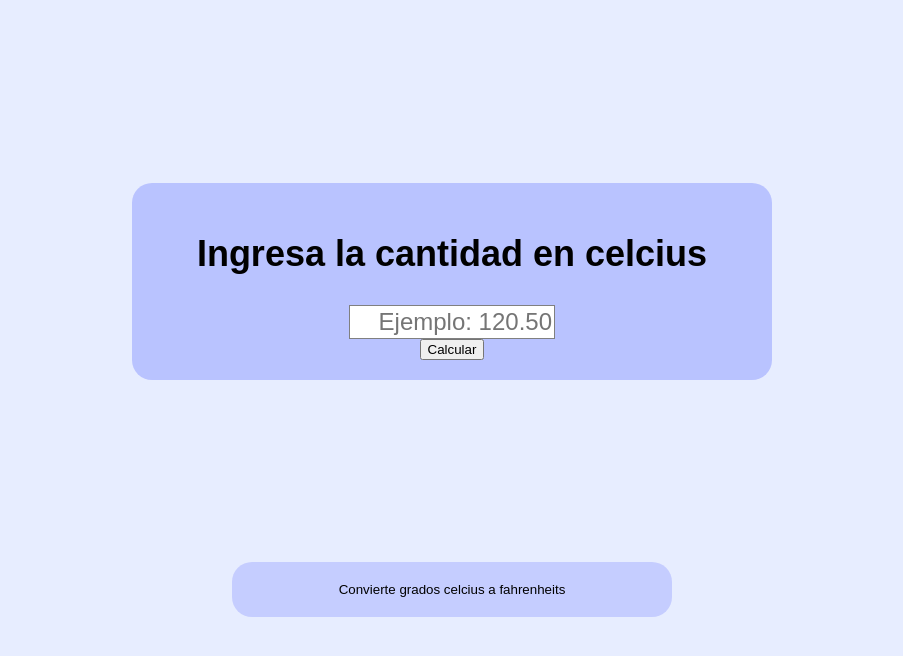
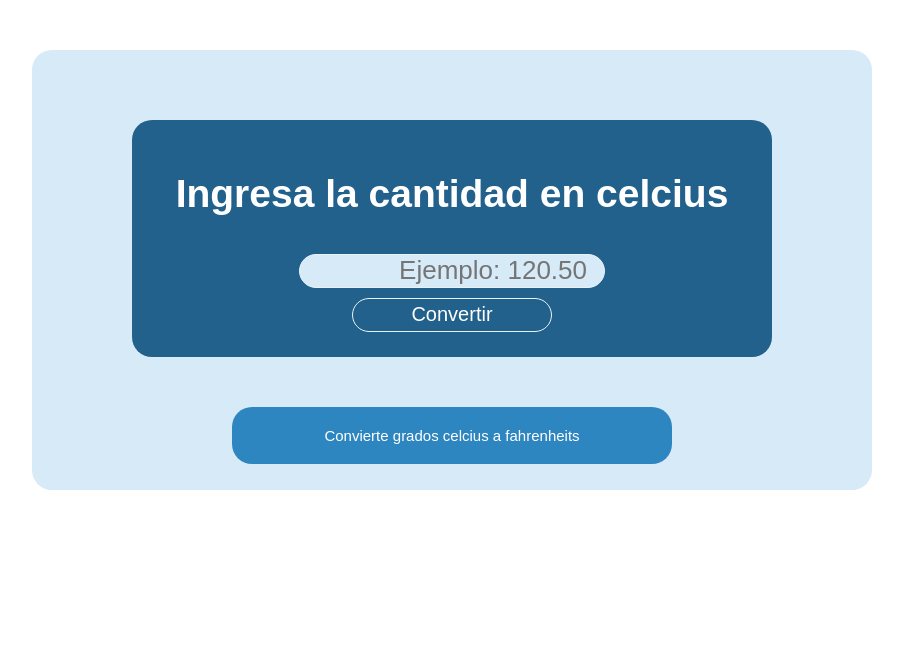
Before and after one commit to EliasParada/Programacion_Computacional_III, a plain HTML site: page index.html in a window 1280 px wide. Shown: the whole page, without its empty margins (188-1091 px from the left). Drawn offline with nearby package versions, Linux system fonts and the light colour scheme.

Commit message:
Add files via upload

```diff
--- a/index.html
+++ b/index.html
@@ -6,61 +6,75 @@
     <meta name="viewport" content="width=device-width, initial-scale=1.0">
     <title>Convertir Celcius a Fahrenheits</title>
     <style>
-        input[type=number]::-webkit-inner-spin-button,
-        input[type=number]::-webkit-outer-spin-button  {
-            -webkit-appearance: none;
-        }
         input[type=number] {
             -moz-appearance:textfield;
             text-align: right;
-            border: 1px solid gray;
-            float: left;
+            border: 1px solid #EAF2F8;
+            background-color: #D6EAF8;
+            margin: 5px auto;
+            width: 300px;
+            height: 30px;
+            font-size: 26px;
+            border-radius: 20px;
+            transition: all .5s;
+        }
+        input[type=number]:active {
+            background-color: #AED6F1;
+        }
+        input[type=submit] {
+            margin: 5px auto;
+            text-align: center;
             width: 200px;
-            height: 30px;
-            font-size: x-large;
+            height: 34px;
+            font-size: 20px;
+            background-color: transparent;
+            border: 1px solid #EAF2F8;
+            color: white;
+            border-radius: 20px;
+            transition: all .5s;
         }
-        body, html {
-            padding: 0;
-            margin: 0;
-            width: 100%;
-            height: 100%;
+        input[type=submit]:hover {
+            background-color: #5DADE2;
+        }
+        input[type=submit]:active {
+            background-color: #2E86C1;
+        }
+        h1 {
+            color: white;
         }
         .father {
-            position: absolute;
-            width: 100%;
-            height: 100%;
-            background-color: rgb(231 237 255);
+            color: white;
+            width: 800px;
+            height: 400px;
+            margin: 50px auto;
+            padding: 20px;
+            background-color: #D6EAF8;
             font-family: sans-serif;
-            display: flex;
-            align-content: stretch;
-            justify-content: space-evenly;
-            flex-direction: column;
-            align-items: center;
+            border-radius: 20px;
         }
         .input {
+            width: 400px;
+            margin: 50px auto;
             padding: 20px;
-            background-color: rgb(0 25 255 / 15%);
-            display: flex;
-            align-items: center;
-            flex-direction: column;
+            text-align: center;
+            background-color: #2E86C1;
             transition: all .5s;
-            font-size: smaller;
-            width: 400px;
             border-radius: 20px;
         }
         .output {
+            margin: 50px auto;
             transition: all .5s;
-            background-color: rgb(0 25 255 / 15%);
-            font-size: smaller;
+            background-color: #2E86C1;
+            font-size: 15px;
             width: 400px;
             padding: 20px;
             text-align: center;
             border-radius: 20px;
         }
         .active {
-            background-color: rgb(0 25 255 / 20%);
+            background-color: #21618C;
             width: 600px;
-            font-size: x-large;
+            font-size: 26px;
         }
     </style>
 </head>
@@ -68,9 +82,8 @@
     <div class="father">
         <form action="POST" class="input active" id="input">
             <h2>Ingresa la cantidad en celcius</h2>
-            <input type="number" placeholder="Ejemplo: 120.50">
-            <!-- <p>C°</p> -->
-            <input type="submit" value="Calcular">
+            <input type="number" placeholder="Ejemplo: 120.50"><br>
+            <input type="submit" value="Convertir">
         </form>
 
         <div class="output" id="output">
@@ -88,7 +101,7 @@
                 $('#output').attr("class", "output");
             }
             inputs[0].onsubmit = e => {
-                console.log(inputs[0].value, this);
+                console.log(inputs[0].value);
                 calc(inputs[0].value);
                 $('#input').attr("class", "input");
                 $('#output').attr("class", "output active");
```
Also changed, not shown: 1 other file.
